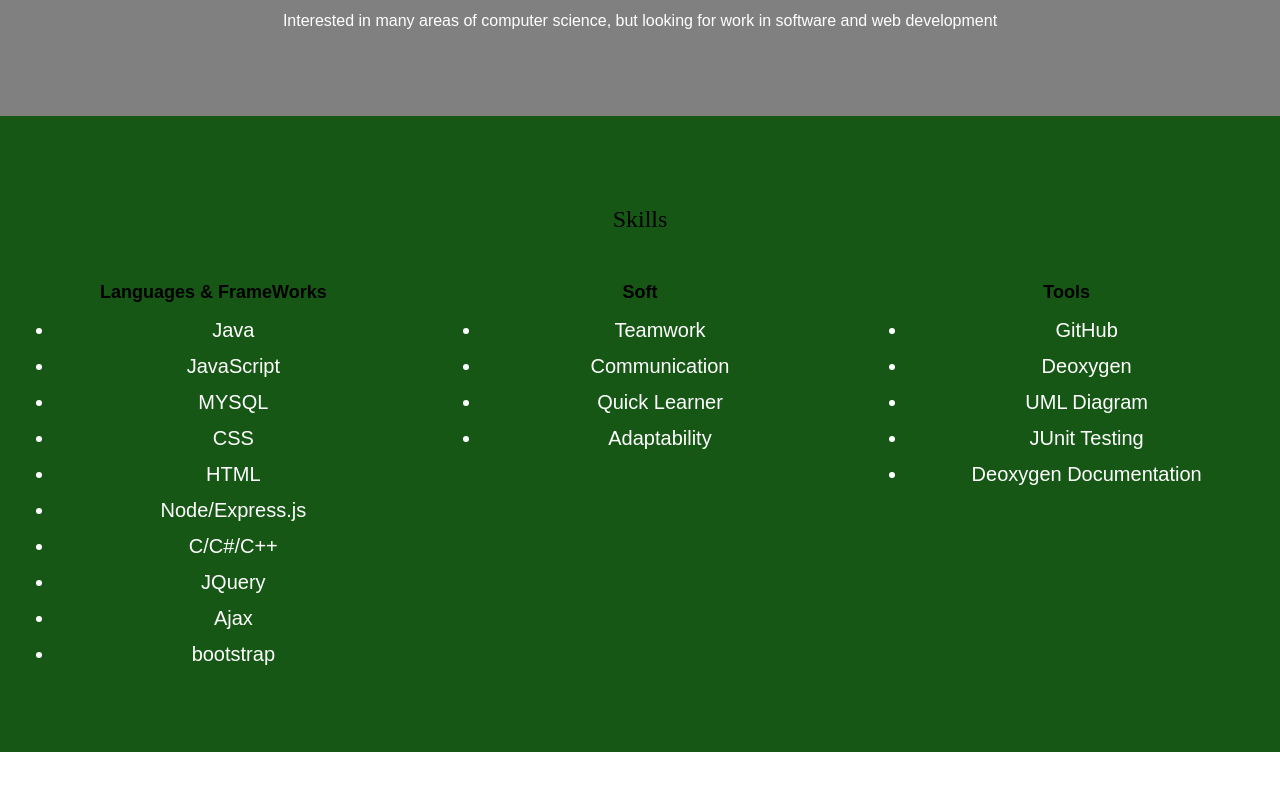
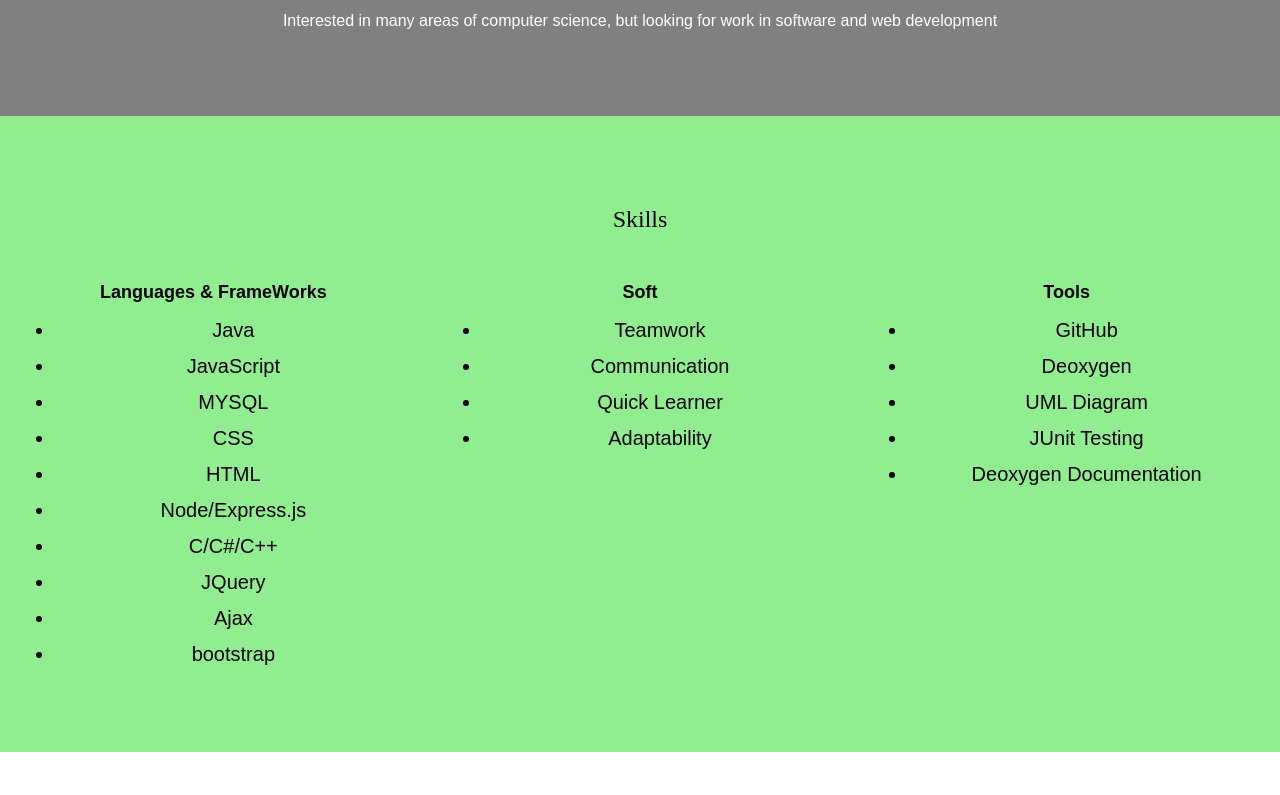
Before and after one commit to Amogh-bhagw/Amogh-Bhagwat-Website, a website: page public/welcome.html in a window 1280 px wide. Shown: the part 545-1340 px from the top of the page. Drawn offline with nearby package versions, Linux system fonts and the light colour scheme.

Commit message:
color change

```diff
--- a/public/welcome.html
+++ b/public/welcome.html
@@ -59,6 +59,10 @@
       color: black;
       margin-bottom: 40px;
     }
+
+    ul {
+      color: black;
+    }
   </style>
 </head>
 
@@ -86,7 +90,7 @@
     <p>Interested in many areas of computer science, but looking for work in software and web development</p>
   </div>
 
-  <div class="container-fluid bg-3 text-center" style="background-color: rgb(22, 87, 22)">
+  <div class="container-fluid bg-3 text-center" style="background-color: lightgreen">
     <h3>Skills</h3>
     <div class="row">
       <div class="col-sm-4">
```
